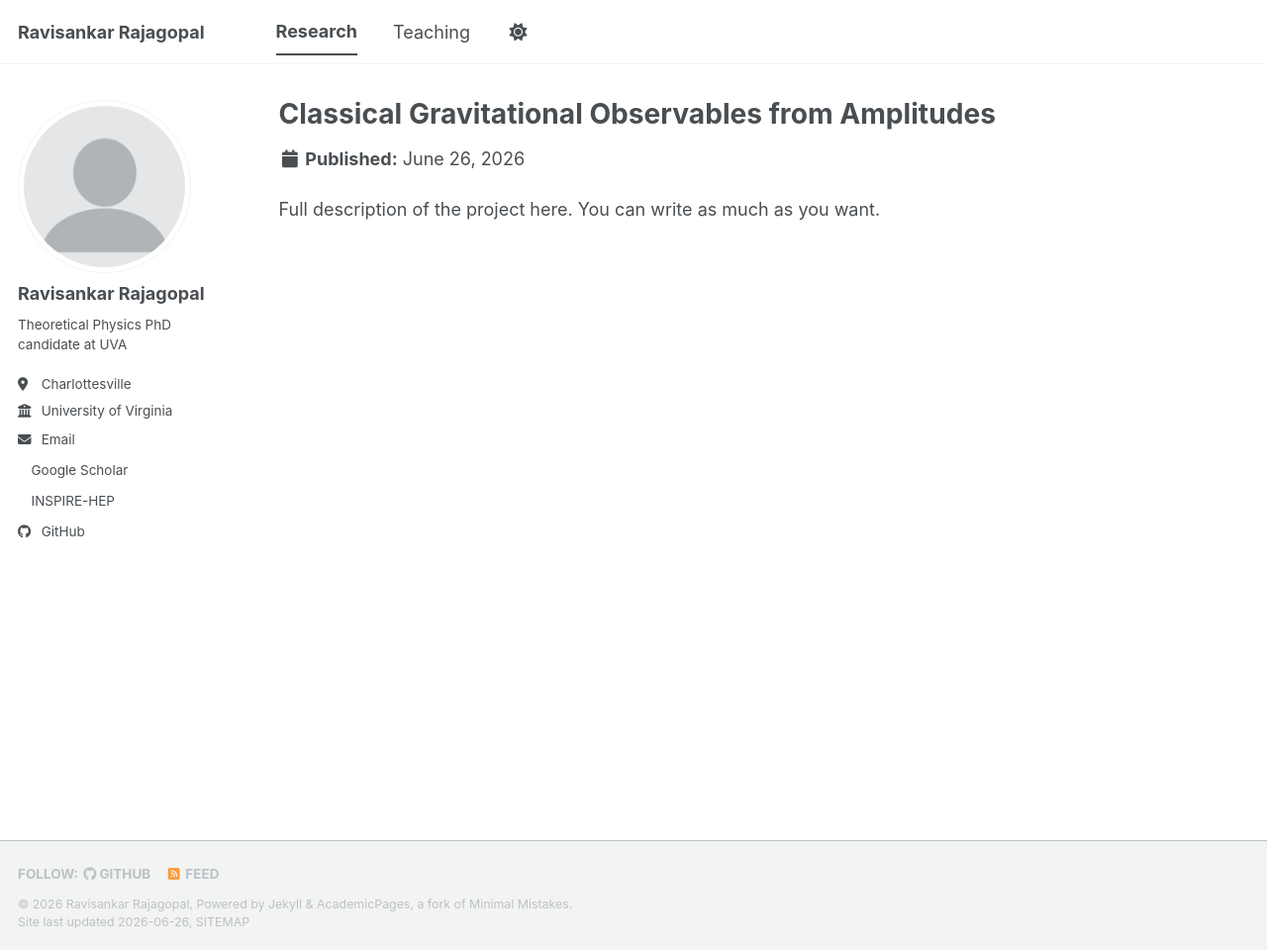
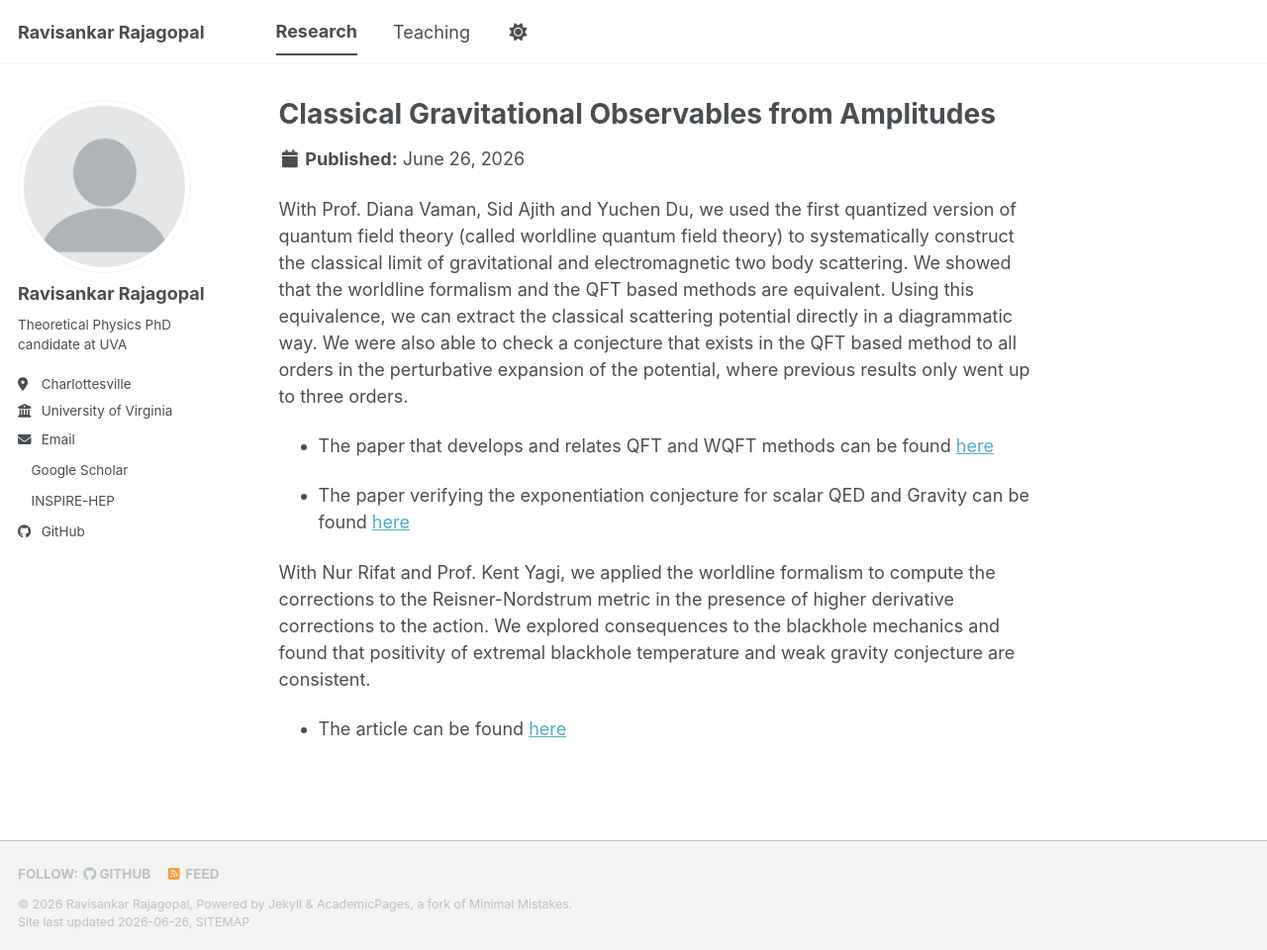
Before and after one commit to ravisankar712/ravisankar712.github.io, a Jekyll site: the page built from _research/eikonal.md, in a window 1280 px wide and 960 px high. Shown: the whole window at 99% size. Built offline with Jekyll 4.4.1, drawn with Linux system fonts in a browser that asks for light colours; a style sheet for code colours, icons or effects is not loaded.

Commit message:
Update eikonal.md

```diff
--- a/_research/eikonal.md
+++ b/_research/eikonal.md
@@ -1,7 +1,14 @@
 ---
 title: "Classical Gravitational Observables from Amplitudes"
-excerpt: "Short description that shows on the main page"
+excerpt: "On extracting classical observables from quantum amplitudes using a framework called worldline quantum field theory."
 ---
 
-Full description of the project here.
-You can write as much as you want.
+With Prof. Diana Vaman, Sid Ajith and Yuchen Du, we used the first quantized version of quantum field theory (called worldline quantum field theory) to systematically construct the classical limit of gravitational and electromagnetic two body scattering. We showed that the worldline formalism and the QFT based methods are equivalent. Using this equivalence, we can extract the classical scattering potential directly in a diagrammatic way. We were also able to check a conjecture that exists in the QFT based method to all orders in the perturbative expansion of the potential, where previous results only went up to three orders.
+
+- The paper that develops and relates QFT and WQFT methods can be found [here](https://inspirehep.net/literature/2833836)
+
+- The paper verifying the exponentiation conjecture for scalar QED and Gravity can be found [here](https://inspirehep.net/literature/2830449)
+
+With Nur Rifat and Prof. Kent Yagi, we applied the worldline formalism to compute the corrections to the Reisner-Nordstrum metric in the presence of higher derivative corrections to the action. We explored consequences to the blackhole mechanics and found that positivity of extremal blackhole temperature and weak gravity conjecture are consistent.
+
+- The article can be found [here](https://inspirehep.net/literature/3163030)
```
